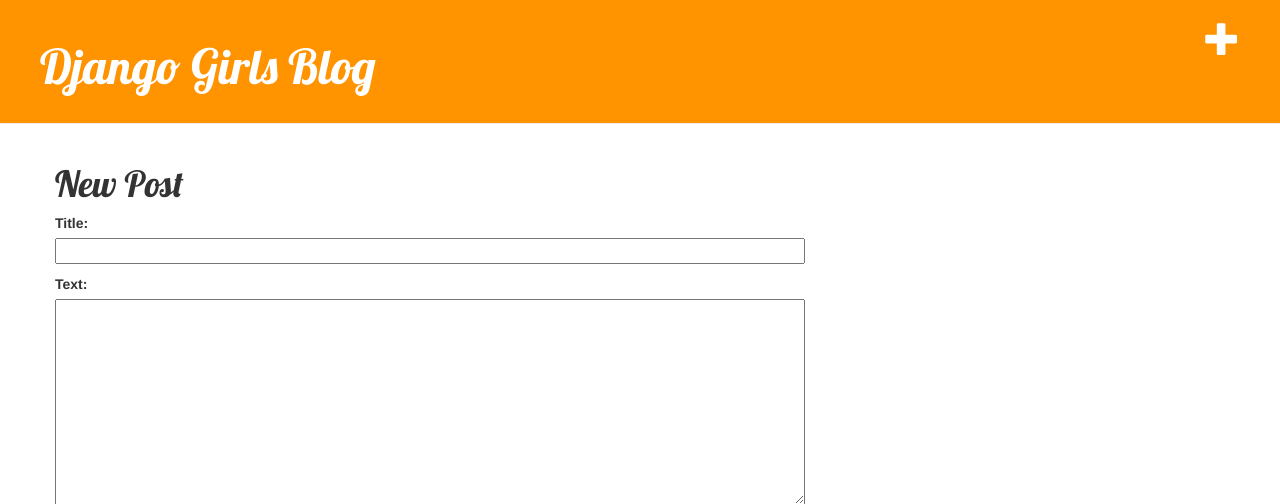
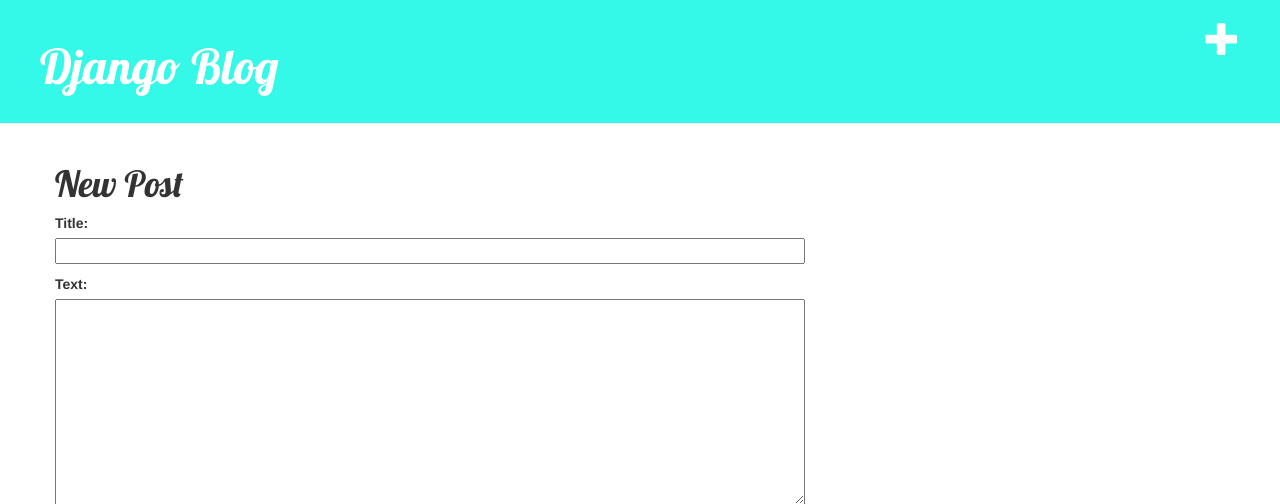
Before and after one commit to Whispito/mi-primer-blog, a Django app: page /post/new/ in a window 1280 px wide. Shown: the top 504 px of the page. Run offline with Django 3.2, Linux system fonts and the light colour scheme; some libraries are stand-ins or nearby versions.

Commit message:
cambio de estilo

```diff
--- a/blog/static/css/blog.css
+++ b/blog/static/css/blog.css
@@ -1,5 +1,5 @@
 .page-header {
-    background-color: #ff9400;
+    background-color: #34f9e9;
     margin-top: 0;
     padding: 20px 20px 20px 40px;
 }
--- a/blog/templates/blog/base.html
+++ b/blog/templates/blog/base.html
@@ -10,7 +10,7 @@
 <body>
     <div class="page-header">
         <a href="{% url 'post_new' %}" class="top-menu"><span class="glyphicon glyphicon-plus"></span></a>
-        <h1><a href="/">Django Girls Blog</a></h1>
+        <h1><a href="/">Django Blog</a></h1>
 
     </div>
     <div class="content container">
```
